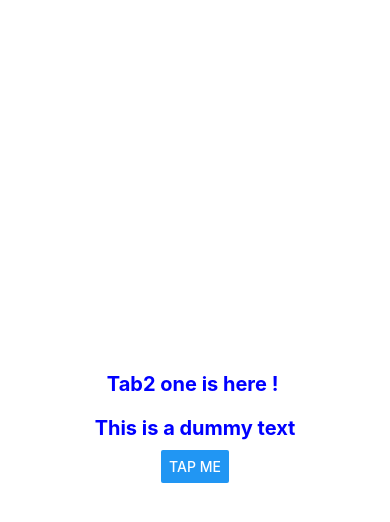
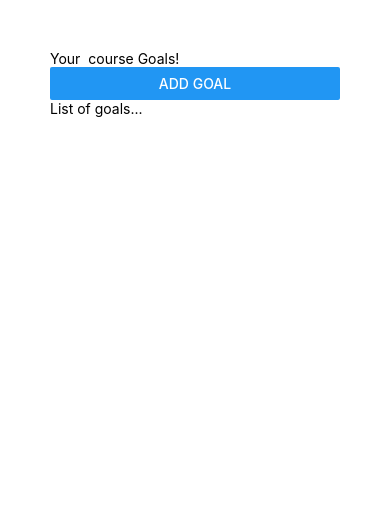
Before and after one commit to akshatdwi7/BetaApp, a React Native app: screen / in a window 390 px wide. Shown: the top 522 px of the page. Built offline with nearby package versions, Linux system fonts and the light colour scheme.

Commit message:
added basic layout for to do app

```diff
--- a/App.js
+++ b/App.js
@@ -1,31 +1,22 @@
 import { StatusBar } from "expo-status-bar";
-import { StyleSheet, Text, View, Button } from "react-native";
+import { StyleSheet, Text, View, Button, TextInput } from "react-native";
 
 export default function App() {
   return (
-    <View style={styles.container}>
+    <View style={styles.appcontainer}>
       <View>
-        <Text style={styles.dummyText}>Tab2 one is here ! </Text>
+        <TextInput placeholder="Your  course Goals! " />
+        <Button title="Add Goal" />
       </View>
-      <Text style={styles.dummyText}>This is a dummy text</Text>
-      <Button title="tap me" />
-
-      <StatusBar style="auto" />
+      <View>
+        <Text>List of goals...</Text>
+      </View>
     </View>
   );
 }
 
 const styles = StyleSheet.create({
-  container: {
-    flex: 1,
-    backgroundColor: "#fff",
-    alignItems: "center",
-    justifyContent: "center",
-  },
-  dummyText: {
-    color: "blue",
-    fontSize: 20,
-    fontWeight: "bold",
-    margin: 10,
+  appcontainer: {
+    padding: 50,
   },
 });
--- a/package.json
+++ b/package.json
@@ -9,10 +9,10 @@
     "web": "expo start --web"
   },
   "dependencies": {
-    "expo": "~52.0.41",
+    "expo": "^52.0.42",
     "expo-status-bar": "~2.0.1",
     "react": "18.3.1",
-    "react-native": "0.76.7"
+    "react-native": "^0.76.8"
   },
   "devDependencies": {
     "@babel/core": "^7.20.0"
```
Also changed, not shown: 1 other file (tests, documents, lock files or other folders).
